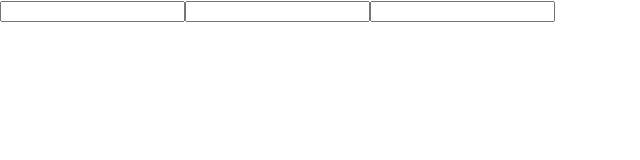
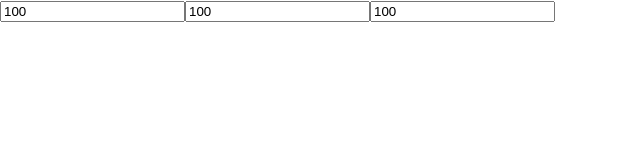
Before and after one commit to mateushlsilva/react-rgb, a React (Create React App) app: page / in a window 1280 px wide. Shown: the top 160 px of the page, without its empty margins (0-640 px from the left). Built offline with nearby package versions, Linux system fonts and the light colour scheme.

Commit message:
Atualiza

```diff
--- a/src/App.tsx
+++ b/src/App.tsx
@@ -1,11 +1,26 @@
-function App() {
+import { Provider } from "./context";
+import { useContexto } from "./hooks";
+
+function Input() {
+  const { red, green, blue, setRed, setGreen, setBlue} = useContexto()
+
+  function hand(event:any){
+
+  }
   return (
     <div>
-      <input type="text" />
-      <input type="text" />
-      <input type="text" />
+      <input type="text" value={red} onChange={(e) => setRed(e.target.value)} />
+      <input type="text" value={green}  onChange={(e) => setGreen(e.target.value)}/>
+      <input type="text" value={blue}  onChange={(e) => setBlue(e.target.value)}/>
     </div>
   );
 }
 
+function App(){
+  return(
+    <Provider>
+      <Input/>
+    </Provider>
+  )
+}
 export default App;
--- a/src/context/contexto.tsx
+++ b/src/context/contexto.tsx
@@ -1,19 +1,21 @@
 import { createContext, useEffect, useState } from "react";
-import { RGBProps, Props } from '../types'
+import { RGBProps } from '../types'
 
 
 
 export const Contexto = createContext({} as RGBProps);
 
 export function Provider({ children }: any) {
-    const [red, setRed] = useState({} as Props)
-    const [green, setGreen] = useState({} as Props)
-    const [blue, setBlue] = useState({} as Props)
+    const [red, setRed] = useState('' as string)
+    const [green, setGreen] = useState('' as string)
+    const [blue, setBlue] = useState('' as string)
 
     useEffect(() => {
-        setRed({color:'100'})
-        setGreen({color:'100'})
-        setBlue({color:'100'})
+        (async function() {
+            setRed('100')
+            setGreen('100')
+            setBlue('100')
+        })()
     }, [])
 
     return (
--- /dev/null
+++ b/src/context/index.ts
@@ -0,0 +1,6 @@
+import { Contexto, Provider } from './contexto'
+
+export {
+    Contexto,
+    Provider
+}
--- /dev/null
+++ b/src/hooks/index.ts
@@ -0,0 +1,5 @@
+import useContexto from "./useContexto";
+
+export {
+    useContexto
+}
--- /dev/null
+++ b/src/hooks/useContexto.tsx
@@ -0,0 +1,7 @@
+import { useContext } from "react";
+import { Contexto } from "../context";
+
+export default function useContexto() {
+    const contexto = useContext(Contexto);
+    return contexto
+}
```
Also changed, not shown: src/types/index.ts (+3 -7 lines).
